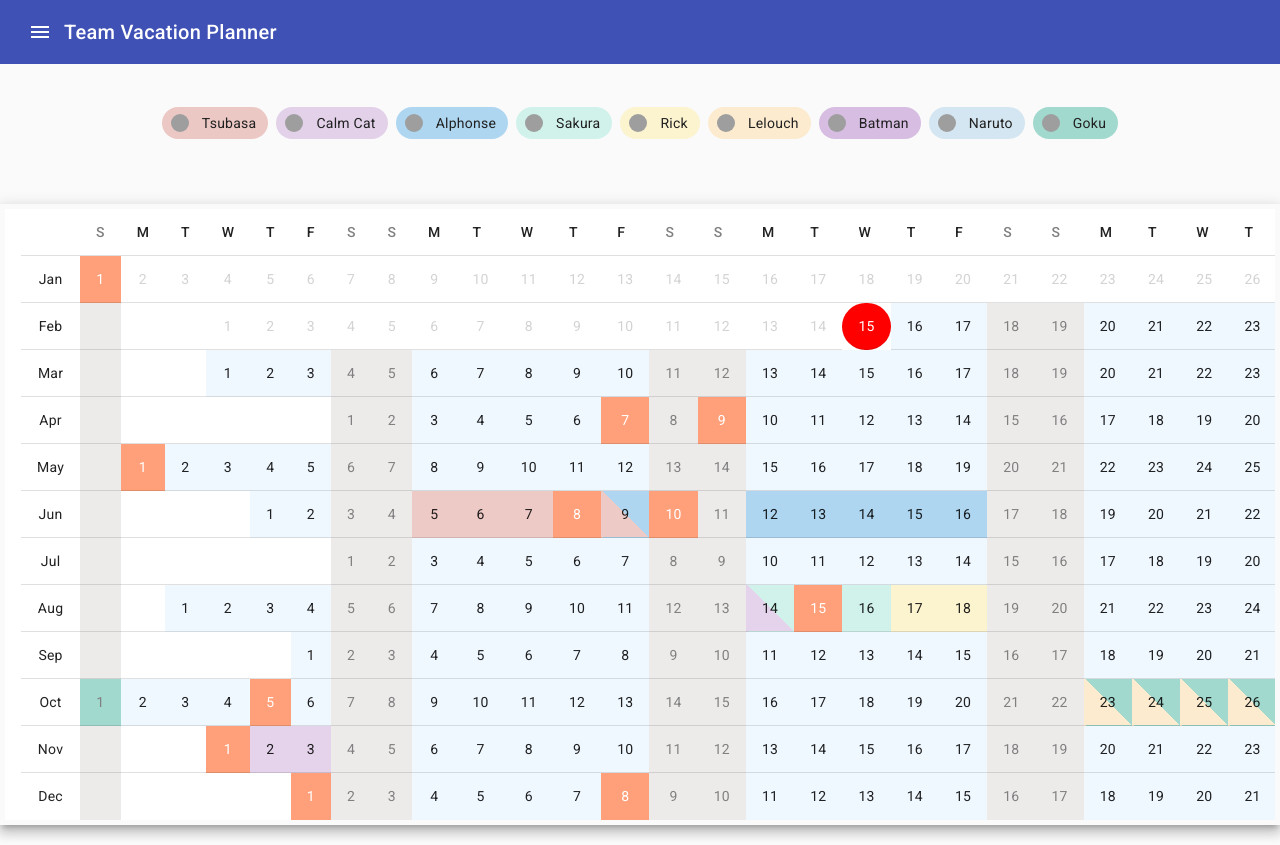
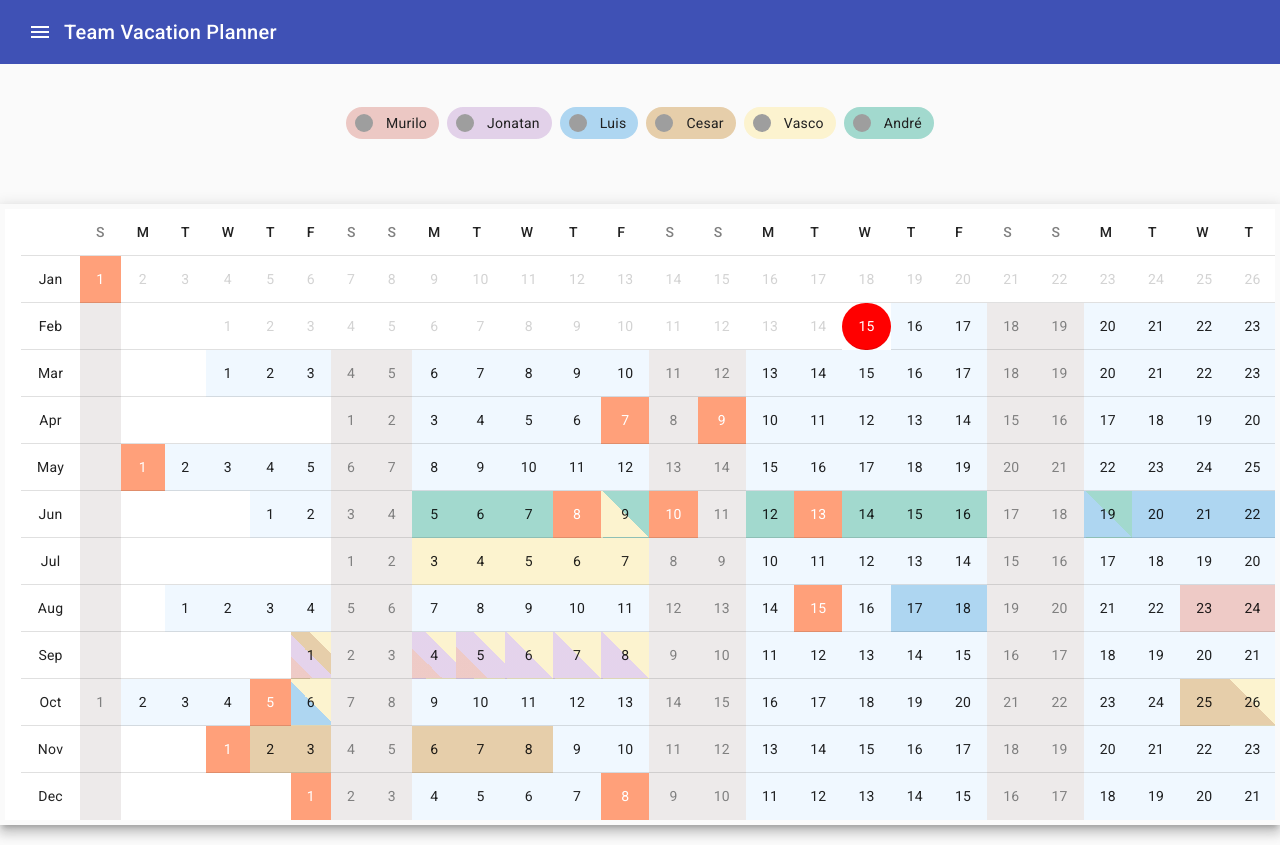
Before and after one commit to jonatancompiani/Team-Vacation-Planner, an Angular app: page / in a window 1280 px wide. Built offline with nearby package versions, Linux system fonts and the light colour scheme; grey boxes are pictures that could not be loaded.

Commit message:
Added team member vacation dates

```diff
--- a/src/app/main-table/holiday-datasource.ts
+++ b/src/app/main-table/holiday-datasource.ts
@@ -18,6 +18,8 @@ export class HolidayDataSource{
     {country: "PT", date: new Date(2023, 10, 1 ), description: "All Saints' Day"},
     {country: "PT", date: new Date(2023, 11, 1 ), description: "Restoration of Independence"},
     {country: "PT", date: new Date(2023, 11, 8 ), description: "Feast of the Immaculate Conception"},
-    {country: "PT", date: new Date(2023, 11, 25), description: "Christmas Day"}
+    {country: "PT", date: new Date(2023, 11, 25), description: "Christmas Day"},
+
+    {country: "PT", date: new Date(2023, 5, 13), description: "[Lisboa] Dia de Santo António"}
   ];
 }
--- a/src/app/main-table/team-member-datasource.ts
+++ b/src/app/main-table/team-member-datasource.ts
@@ -10,7 +10,7 @@ const COLORS = [
   "#E6B0AAAA",
   "#D7BDE2AA",
   "#AED6F1",
-  "#D1F2EB",
+  "#E6CEAA",
   "#FCF3CF",
   "#FDEBD0",
   "#D7BDE2",
@@ -20,14 +20,156 @@ const COLORS = [
 
 export class TeamMemberDataSource{
   data: TeamMember[] = [
-    { id: 1, name: "Tsubasa",  color: COLORS[0], pictureUrl: "https://http.cat/404", vacations: [new Date(2023,0,1), new Date(2023,5,5), new Date(2023,5,6), new Date(2023,5,7), new Date(2023,5,9)] },
-    { id: 2, name: "Calm Cat", color: COLORS[1], pictureUrl: "https://http.cat/420", vacations: [new Date(2023,7,14), new Date(2023,10,2), new Date(2023,10,3)] },
-    { id: 3, name: "Alphonse", color: COLORS[2], pictureUrl: "https://http.cat/103", vacations: [new Date(2023,5,9), new Date(2023,5,12), new Date(2023,5,13), new Date(2023,5,14), new Date(2023,5,15 ), new Date(2023,5,16 )] },
-    { id: 4, name: "Sakura",   color: COLORS[3], pictureUrl: "https://http.cat/207", vacations: [new Date(2023,7,14), new Date(2023,7,16)] },
-    { id: 5, name: "Rick",     color: COLORS[4], pictureUrl: "https://http.cat/500", vacations: [new Date(2023,7,17), new Date(2023,7,18)] },
-    { id: 6, name: "Lelouch",  color: COLORS[5], pictureUrl: "https://http.cat/500", vacations: [new Date(2023,3,24), new Date(2023,9,23), new Date(2023,9,24), new Date(2023,9,25), new Date(2023,9,26), new Date(2023,9,27) ]},
-    { id: 7, name: "Batman",   color: COLORS[6], pictureUrl: "https://http.cat/500", vacations: [new Date(2023,3,24), new Date(2023,3,26), new Date(2023,3,27), new Date(2023,3,28)] },
-    { id: 8, name: "Naruto",   color: COLORS[7], pictureUrl: "https://http.cat/500", vacations: [new Date(2023,11,26), new Date(2023,11,27), new Date(2023,11,28), new Date(2023,11,29)] },
-    { id: 9, name: "Goku",     color: COLORS[8], pictureUrl: "https://http.cat/500", vacations: [new Date(2023,9,1), new Date(2023,9,23), new Date(2023,9,24), new Date(2023,9,25), new Date(2023,9,26), new Date(2023,9,27)] }
+    {
+      id: 1,
+      name: "Murilo",
+      color: COLORS[0],
+      pictureUrl: "https://http.cat/200",
+      vacations:
+      [
+        new Date(2023,7,23),
+        new Date(2023,7,24),
+        new Date(2023,7,25),
+        new Date(2023,7,28),
+        new Date(2023,7,29),
+        new Date(2023,7,30),
+        new Date(2023,7,31),
+        new Date(2023,8,1),
+        new Date(2023,8,4),
+        new Date(2023,8,5),
+      ]
+    },
+
+    {
+      id: 2,
+      name: "Jonatan",
+      color: COLORS[1],
+      pictureUrl: "https://http.cat/200",
+      vacations:
+      [
+        new Date(2023,7,28),
+        new Date(2023,7,29),
+        new Date(2023,7,30),
+        new Date(2023,7,31),
+        new Date(2023,8,1),
+        new Date(2023,8,4),
+        new Date(2023,8,5),
+        new Date(2023,8,6),
+        new Date(2023,8,7),
+        new Date(2023,8,8),
+      ]
+    },
+
+    {
+      id: 3,
+      name: "Luis",
+      color: COLORS[2],
+      pictureUrl: "https://http.cat/200",
+      vacations:
+      [
+        new Date(2023,5,19),
+        new Date(2023,5,20),
+        new Date(2023,5,21),
+        new Date(2023,5,22),
+        new Date(2023,5,23),
+        new Date(2023,5,26),
+        new Date(2023,5,27),
+        new Date(2023,5,28),
+        new Date(2023,5,29),
+        new Date(2023,5,30),
+
+        new Date(2023,7,17),
+        new Date(2023,7,18),
+
+        new Date(2023,9,6),
+
+        new Date(2023,11,26),
+        new Date(2023,11,27),
+        new Date(2023,11,28),
+        new Date(2023,11,29)
+      ]
+    },
+
+    {
+      id: 4,
+      name: "Cesar",
+      color: COLORS[3],
+      pictureUrl: "https://http.cat/200",
+      vacations:
+      [
+        new Date(2023,8,1),
+
+        new Date(2023,9,25),
+        new Date(2023,9,26),
+        new Date(2023,9,27),
+        new Date(2023,9,30),
+        new Date(2023,9,31),
+
+        new Date(2023,10,2),
+        new Date(2023,10,3),
+        new Date(2023,10,6),
+        new Date(2023,10,7),
+        new Date(2023,10,8),
+      ]
+    },
+
+    {
+      id: 5,
+      name: "Vasco",
+      color: COLORS[4],
+      pictureUrl: "https://http.cat/200",
+      vacations:
+      [
+        new Date(2023,3,24), // 24/04
+
+        new Date(2023,5,9), // 09/06
+
+        new Date(2023,6,3), // 03/07 a 07/07
+        new Date(2023,6,3),
+        new Date(2023,6,4),
+        new Date(2023,6,5),
+        new Date(2023,6,6),
+        new Date(2023,6,7),
+
+        new Date(2023,7,28), // 28/08 a 08/09
+        new Date(2023,7,29),
+        new Date(2023,7,30),
+        new Date(2023,7,31),
+        new Date(2023,8,1),
+
+        new Date(2023,8,4),
+        new Date(2023,8,5),
+        new Date(2023,8,6),
+        new Date(2023,8,7),
+        new Date(2023,8,8),
+
+        new Date(2023,9,6), // 06/10
+
+        new Date(2023,9,26), // 26/10 e 27/10
+        new Date(2023,9,27),
+
+        new Date(2023,11,26), // 26/12 e 29/12
+        new Date(2023,11,29),
+      ]},
+
+    {
+      id: 6,
+      name: "André",
+      color: COLORS[8],
+      pictureUrl: "https://http.cat/200",
+      vacations:
+      [
+        new Date(2023,5,5),
+        new Date(2023,5,6),
+        new Date(2023,5,7),
+        new Date(2023,5,9),
+        new Date(2023,5,12),
+        new Date(2023,5,13),
+        new Date(2023,5,14),
+        new Date(2023,5,15),
+        new Date(2023,5,16),
+        new Date(2023,5,19)
+      ]
+    }
   ];
 }
```
